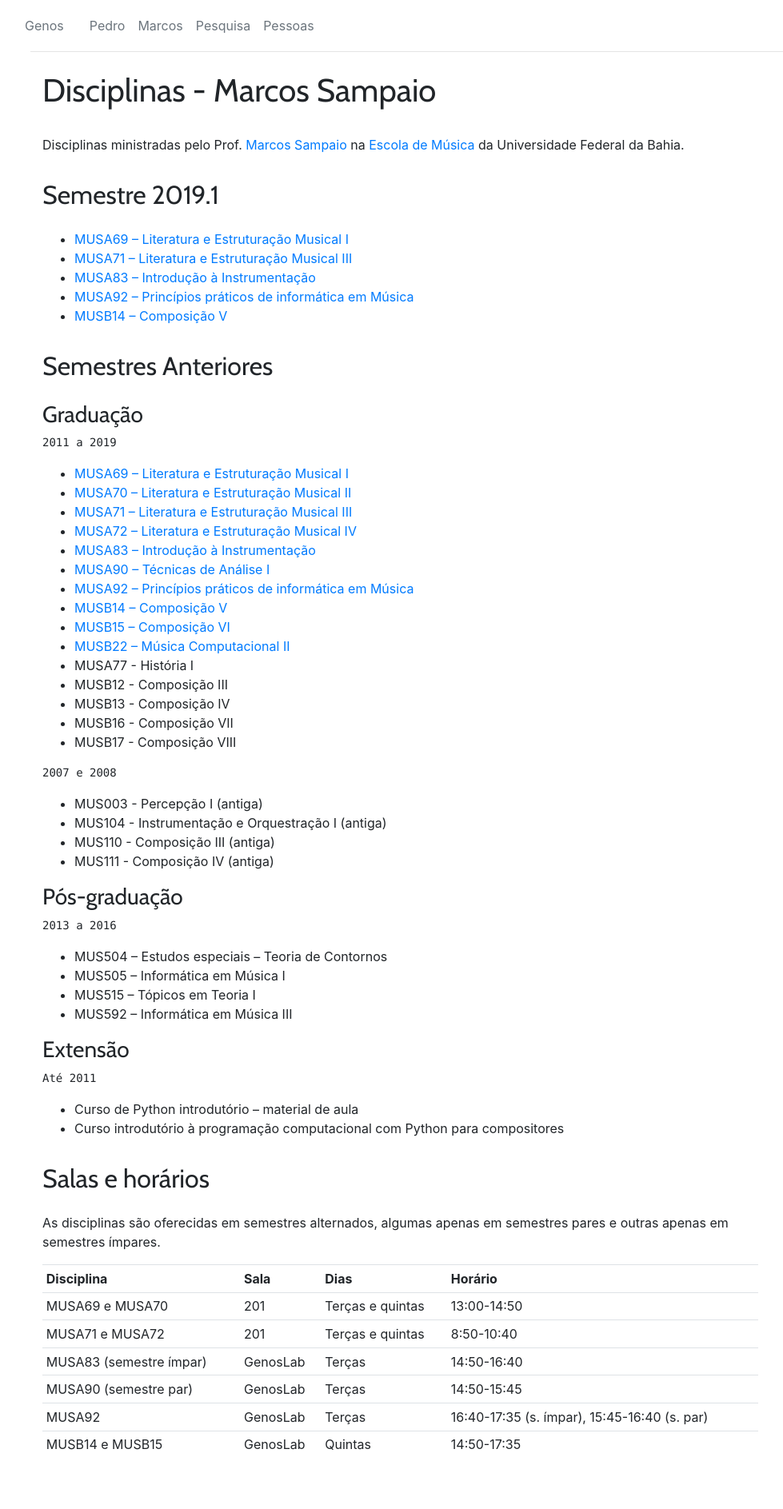
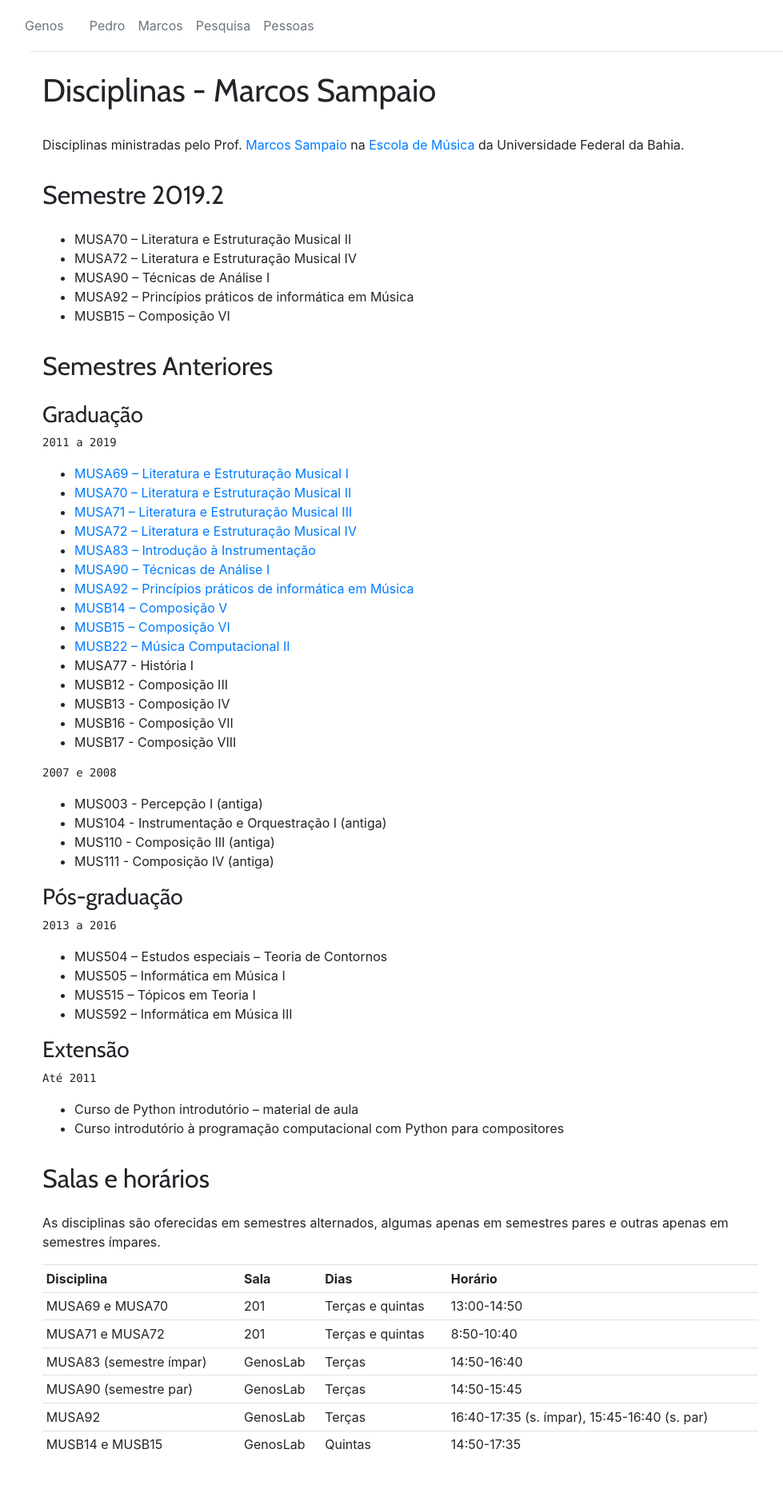
Before and after one commit to kroger/genosmus, a Jekyll site: the page built from _marcos/index.html, in a window 1280 px wide. Shown: the whole page at 80% size, without its empty margins (47-1026 px from the left). Built offline with Jekyll 4.4.1, drawn with Linux system fonts in a browser that asks for light colours.

```diff
--- a/_data/docentes.yml
+++ b/_data/docentes.yml
@@ -7,8 +7,8 @@
     website: "https://marcos.sampaio.me"
     email: "sampaio.marcos@ufba.br"
     atual:
-      - musa69
-      - musa71
-      - musa83
+      - musa70
+      - musa72
+      - musa90
       - musa92
-      - musb14
+      - musb15
--- a/_marcos/index.html
+++ b/_marcos/index.html
@@ -7,7 +7,7 @@
     <a href="http://www.escolademusica.ufba.br/" target="_blank">Escola de Música</a> da
     Universidade Federal da Bahia.</p>
 
-<h2>Semestre 2019.1</h2>
+<h2>Semestre 2019.2</h2>
 
 {% assign pages = site.marcos | sort %}
 
@@ -15,8 +15,8 @@
     {% for page in pages %}
     {% assign disciplina = page.relative_path | split: '/' | last | replace: '.md', '' %}
     {% if site.data.docentes.marcos.atual contains disciplina %}
-    <!--<li>{{ page.title | replace: '&#45;&#45;', '&ndash;' }}</li>-->
-    <li><a href="{{ page.url }}">{{ page.title | replace: '--', '&ndash;' }}</a></li>
+    <li>{{ page.title | replace: '--', '&ndash;' }}</li>
+    <!--<li><a href="{{ page.url }}">{{ page.title | replace: '&#45;&#45;', '&ndash;' }}</a></li>-->
     {% endif %}
     {% endfor %}
 </ul>
```
